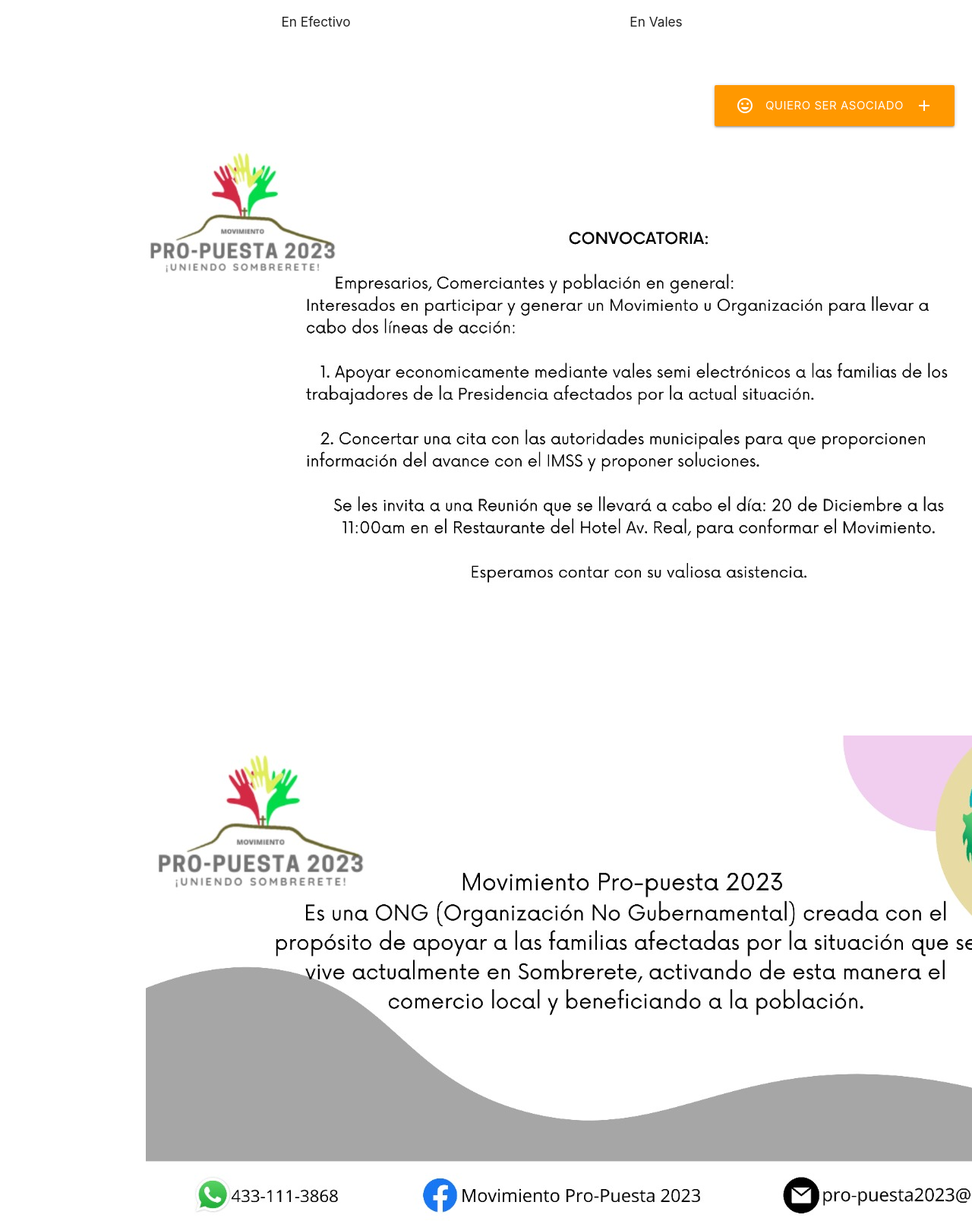
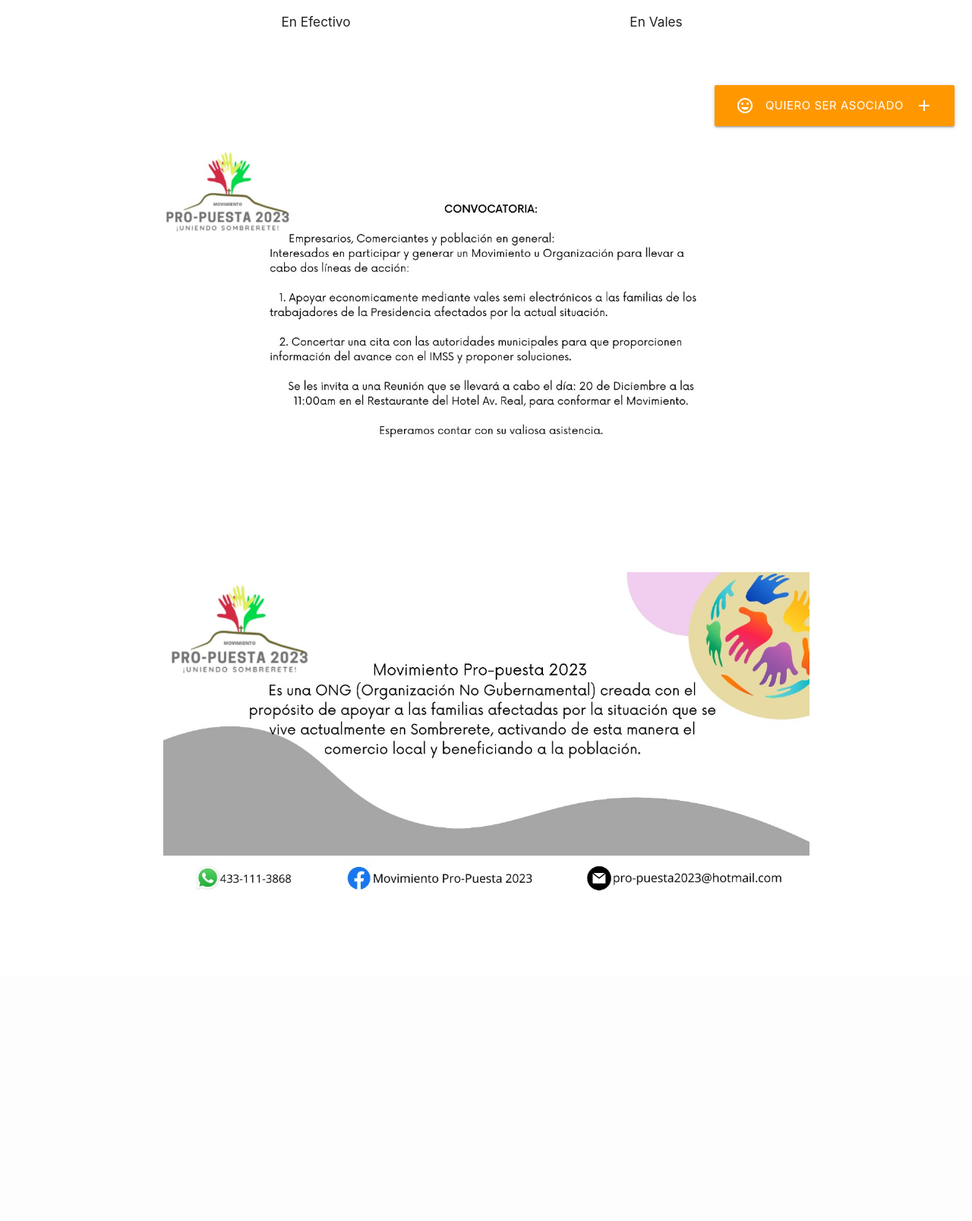
Before and after one commit to SIC-Sistema/Pro-puesta2023, a PHP site: page /views/home.php in a window 1280 px wide; the page is wider, and only the part inside the window is pictured. Shown: the part 611-2218 px from the top of that part at 76% size. After the commit the page ends 1783 px from the top of that part, so only its background shows below. Run offline with PHP 8.4, Linux system fonts and the light colour scheme; data that the repository does not hold is empty.

Commit message:
Update home.php

```diff
--- a/views/home.php
+++ b/views/home.php
@@ -14,27 +14,27 @@
 		<div class="row center"><br><br>
 			<img align="center" src="../img/Logo.png">
 			<br><h4 class="red-text text-darken-1">RECAUDACIONES TOTALES</h4><br><br>
-			<div class="col s6 rigth">
+			<div class="col s12 m6 rigth">
 				<h1 class="green-text courier"><b>$<?php echo sprintf('%.2f', $datos['efectivo']); ?></b></h1>
 				<h6>En Efectivo</h6>
 			</div>
-			<div class="col s6 left">
+			<div class="col s12 m6 left">
 				<h1 class="green-text"><b>$<?php echo sprintf('%.2f', $datos['vales']); ?></b></h1>
 				<h6>En Vales</h6>
 			</div>
 		</div>
 
 	</div>
- 	<div class="row container" name="Conocenos-2"><br><br><br><br><br>
+ 	<div class="row container col s12" name="Conocenos-2"><br><br><br><br><br>
  		<a name="Conocenos-2"></a>
- 		<div class="row center">
-			<img align="center" src="../img/convocatoria.jpg">
+ 		<div class="row center col s12">
+			<img align="center"  class="col s12" src="../img/convocatoria.jpg">
  		</div>
  	</div>
- 	<div class="row container" name="Contacto-3"><br><br><br><br>
+ 	<div class="row container col s12" name="Contacto-3"><br><br><br><br>
  		<a name="Contacto-3"></a>
- 		<div class="row center">
-			<img align="center" src="../img/Contacto.jpg">
+ 		<div class="row center col s12">
+			<img align="center" class="col s12" src="../img/Contacto.jpg">
  		</div>
  	</div><br><br><br>
 
```
